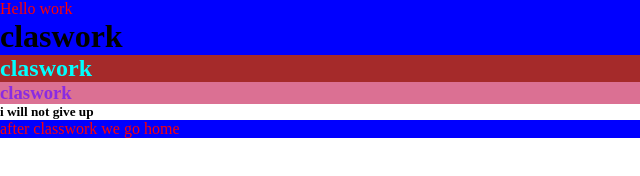
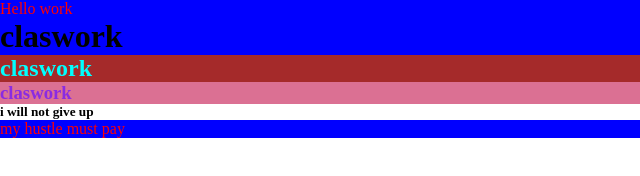
Before and after one commit to BennethJane/classwork, a website: page index.html in a window 1280 px wide. Shown: the full height of the page, 0-640 px from the left. Drawn offline with Linux system fonts and the light colour scheme.

Commit message:
fouth commit

```diff
--- a/index.html
+++ b/index.html
@@ -12,7 +12,7 @@
     <h2>claswork</h2>
     <h3>claswork</h3>
     <h5>i will not give up</h5>
-    <p>after classwork we go home</p>
+    <p>my hustle must pay</p>
 
 </body>
 </html>
```
